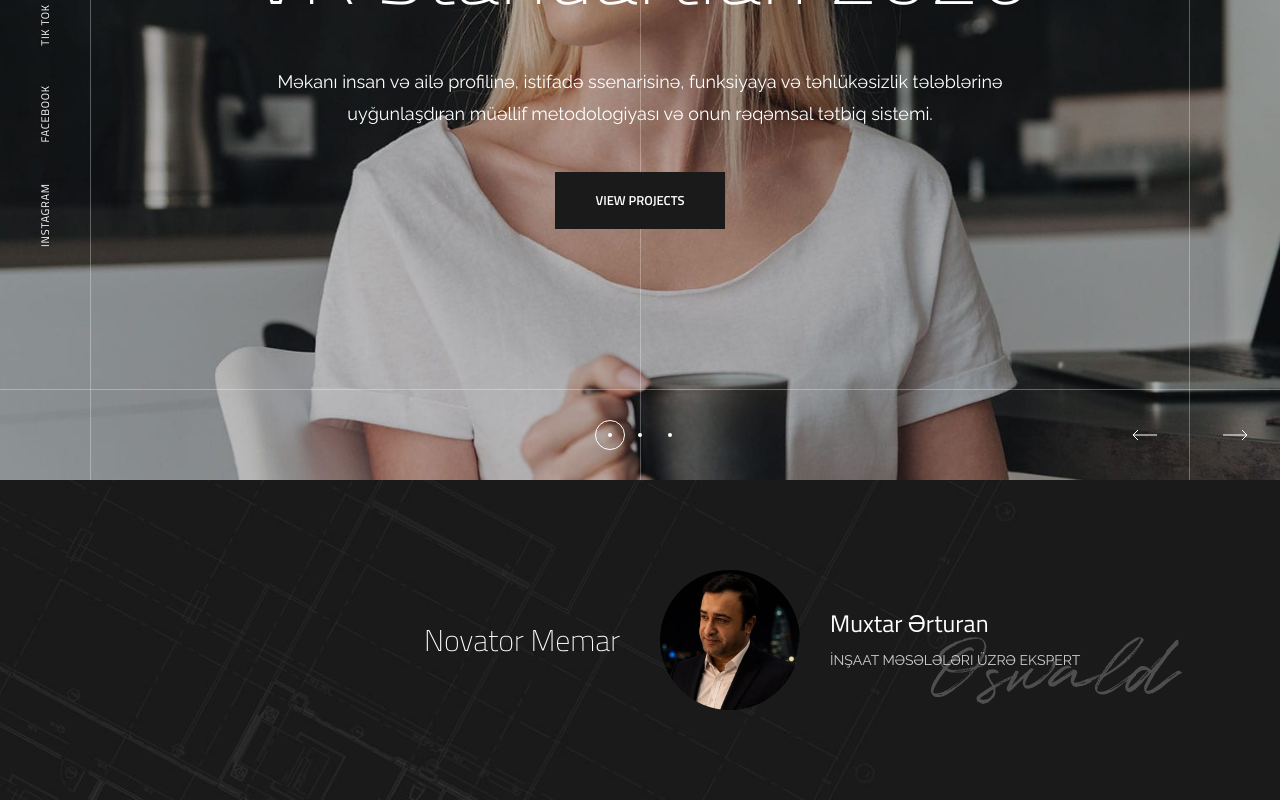
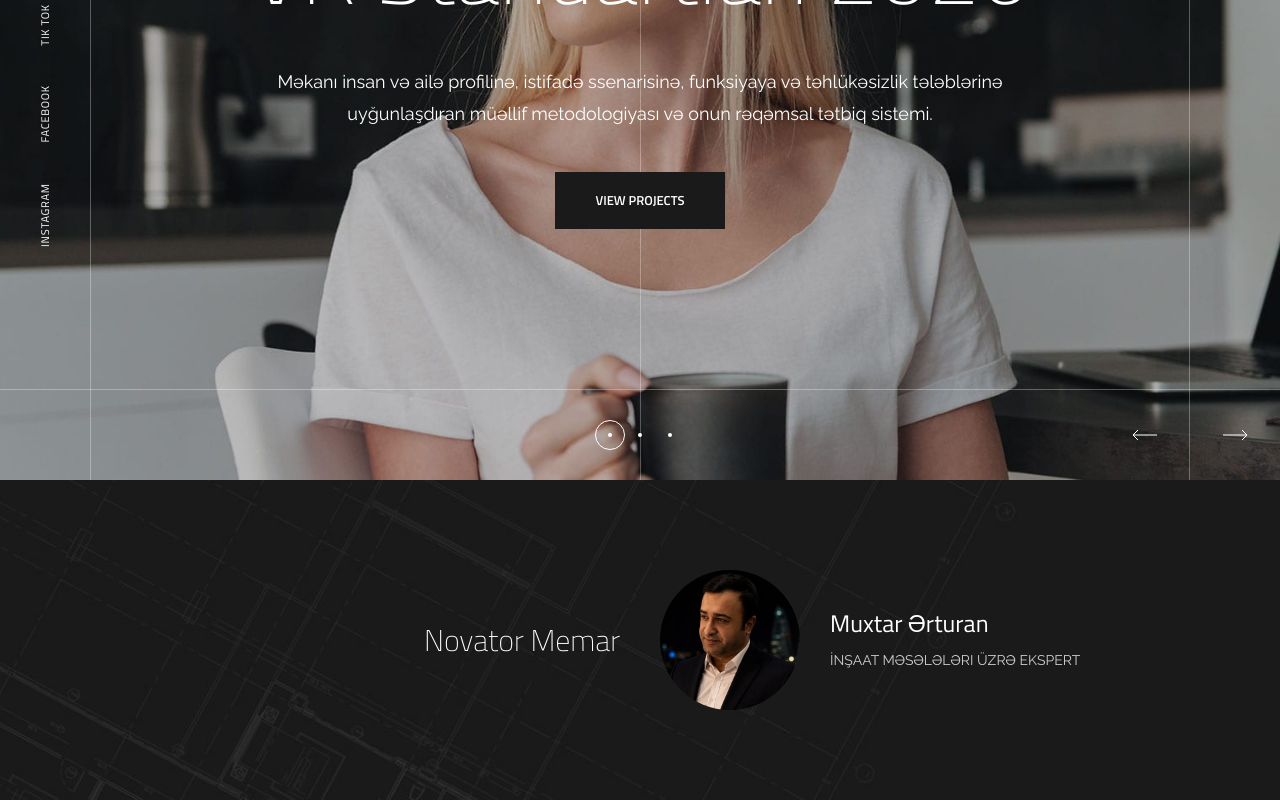
Before and after one commit to feyruzalizada/VRprogect, a Next.js app: page / in a window 1280 px wide. Shown: the part 320-1120 px from the top of the page. Built offline with nearby package versions, Linux system fonts and the light colour scheme.

Commit message:
Remove the signature background from the quote banner

```diff
--- a/src/components/QuoteBanner.module.css
+++ b/src/components/QuoteBanner.module.css
@@ -45,7 +45,6 @@
   align-items: center;
   width: 50%;
   padding-left: 20px;
-  background: url("/images/signature.png") 87% 92% no-repeat;
 }
 
 .avatar {
```
Also changed, not shown: public/images/signature.png (deleted).
